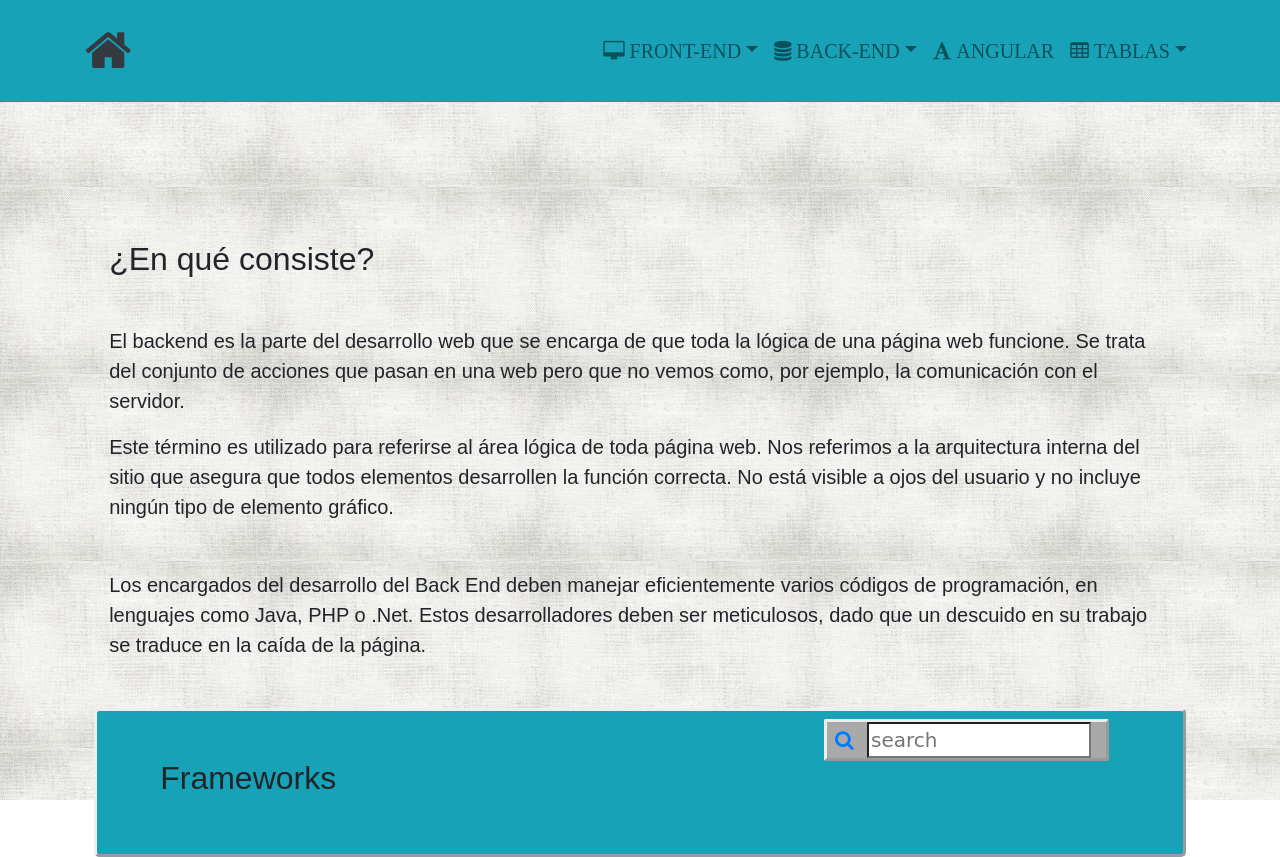
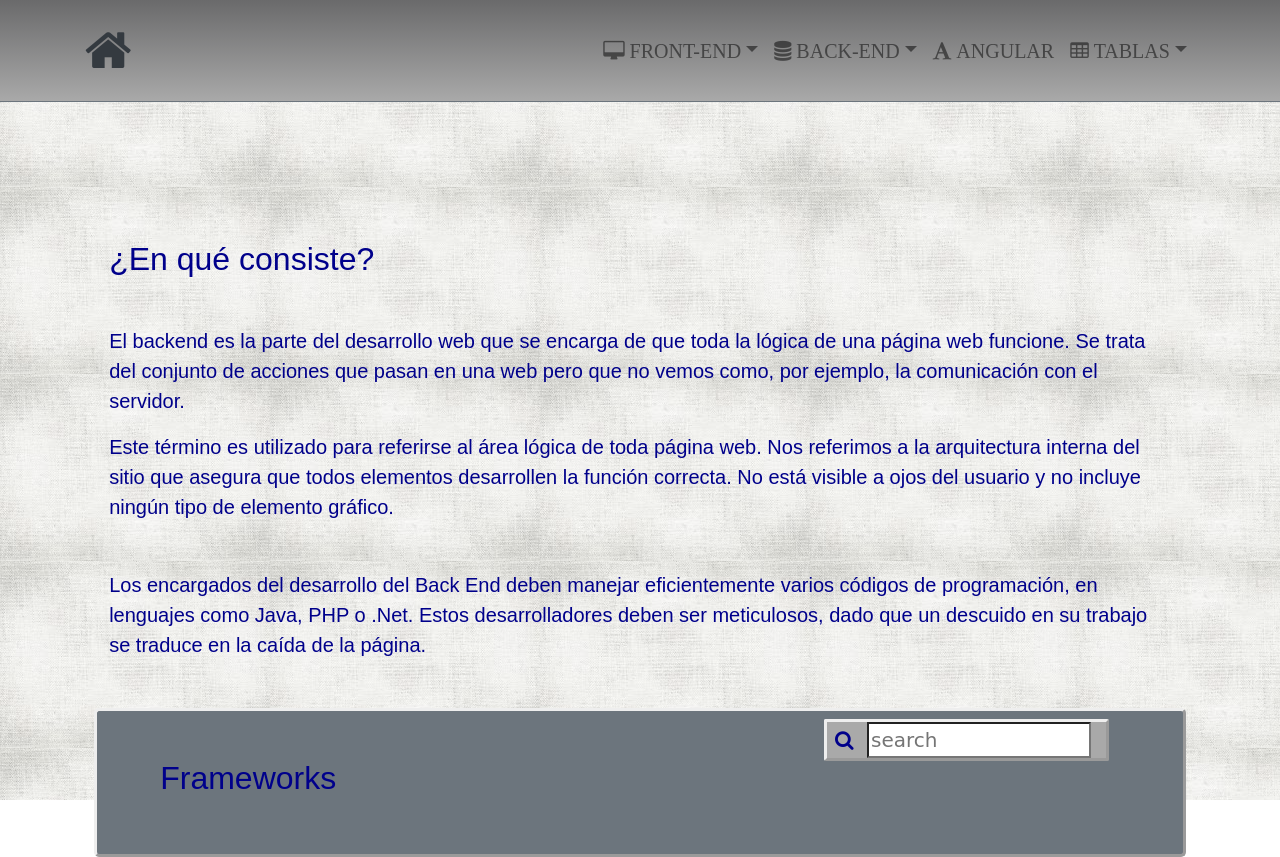
Before and after one commit to javiGeno/www, a PHP site: page /back.html in a window 1280 px wide. Run offline with PHP 8.4, Linux system fonts and the light colour scheme; some libraries are stand-ins or nearby versions.

Commit message:
version 1.2

```diff
--- a/angular.html
+++ b/angular.html
@@ -84,10 +84,10 @@
             </article>
 
             <article class="row">
-                <main class="embed-responsive embed-responsive-21by9 col-sm-10 container">
+                <main class="embed-responsive embed-responsive-21by9 col-lg-10 container">
                     <iframe id="contenidos" name="contenidos" class="embed-responsive-item" src="http://www.tutorialesprogramacionya.com/angularya/detalleconcepto.php?punto=1&codigo=1&inicio=0"></iframe>
                 </main>
-                <div class="col-sm-2">
+                <div class="col-lg-2">
                     <a class="title" href="http://www.tutorialesprogramacionya.com/angularya/detalleconcepto.php?punto=1&codigo=1&inicio=0" target="contenidos"><b>Herramientas para angular</b></a>
                     <a class="title" href="http://www.tutorialesprogramacionya.com/angularya/detalleconcepto.php?punto=2&codigo=2&inicio=0" target="contenidos"><b>Creación proyecto</b></a>
                     <a class="title" href=http://www.tutorialesprogramacionya.com/angularya/detalleconcepto.php?punto=3&codigo=3&inicio=0" target="contenidos"><b>Archivos y carpetas básicas</b></a>
--- a/back.html
+++ b/back.html
@@ -52,7 +52,7 @@
 
 			<article class="col-sm-10 m-auto">
 				<header class="my-5">
-					<h2>¿En qué consiste?</h2>
+					<h2 class="titulo">¿En qué consiste?</h2>
 				</header>
 				<p>
 					El backend es la parte del desarrollo web que se encarga de que toda la lógica de una página web
@@ -72,12 +72,12 @@
 
 			</article>
 
-			<article ng-controller="controlador"  class="col-sm-10 row m-auto frameworks bg-info" >
+			<article ng-controller="controlador"  class="col-sm-10 row m-auto frameworks bg-secondary" >
 
 				<header class="my-5 col-sm-8 m-auto p-5" >
-					<h2 id="frameb">Frameworks</h2>
-					<div ng-repeat="obj in listaJson" ng-click="seeDate(obj)" ng-show="obj.tipo=='back'" class="m-5 pl-5 ">
-						{{obj.nombre}}
+					<h2 id="frameb" class="titulo">Frameworks</h2>
+					<div ng-repeat="obj in listaJson" ng-click="seeDate(obj)" ng-show="obj.tipo=='back'" class="m-5 pl-5 titulo ">
+						<h3 class="titulo link">{{obj.nombre}}</h3>
 						<div ng-show="verDatos[obj.nombre]==true" class="datosFrame">
 
 							<ul class="lista1">
--- a/css/ccsPrincipal.css
+++ b/css/ccsPrincipal.css
@@ -1,4 +1,15 @@
+nav{
+    background-image: linear-gradient( rgb(106, 106, 107), darkgrey );
 
+}
+
+a{
+    color: darkblue;
+}
+
+p, .titulo{
+    color: darkblue;
+}
 
 .dropdown-item:hover{
 
@@ -7,6 +18,7 @@
 .dropdown-item{
 
     color:white;
+
 }
 
 article{
@@ -15,7 +27,7 @@ article{
 
 footer{
 
-
+    background-image: linear-gradient(darkgrey , rgb(106, 106, 107));
     height: 50px;
 
 }
--- a/css/filosofias.css
+++ b/css/filosofias.css
@@ -44,3 +44,8 @@
     list-style: none;
 
 }
+
+.link:hover{
+
+    opacity: 0.7;
+}
--- a/css/tablasyAngular.css
+++ b/css/tablasyAngular.css
@@ -59,8 +59,9 @@ table{
     opacity: 0.5;
 }
 
-td{
+td, th{
     border-style: outset;
+    padding-left: 1%;
 }
 
 #tablajson2{
@@ -104,7 +105,8 @@ td{
 
 .tarjetaEq:hover  {
 
-    box-shadow: 0px 3px 6px #1c1a19;
+
+    box-shadow: 0px 9px 12px #1c1a19;
 
 
 }
--- a/tablasBD.html
+++ b/tablasBD.html
@@ -137,7 +137,7 @@
                         +"<td class='fk'>"+equipo.razon+"</td>"
                         +"<td>"+equipo.anio+"</td>"
                         +"<td>"+"<img src='imagenes/"+equipo.escudo+"' class='escudo' alt='escudo'>"+"</td>"
-                        +"<td>"+equipo.estadio+"<a href="+equipo.razon.replace(/ /g, "").toLowerCase()+".html class='fa fa-map-marker  aria-hidden='true'></i></td>"
+                        +"<td><a href="+equipo.razon.replace(/ /g, "").toLowerCase()+".html class='fa fa-map-marker  aria-hidden='true'>"+equipo.estadio+"</a></td>"
                         +"</tr>";
                         $(newRow).appendTo("#tablajson tbody");
                     });
```
Also changed, not shown: front.html (+4 -4 lines), inicio.html (+4 -4 lines).
